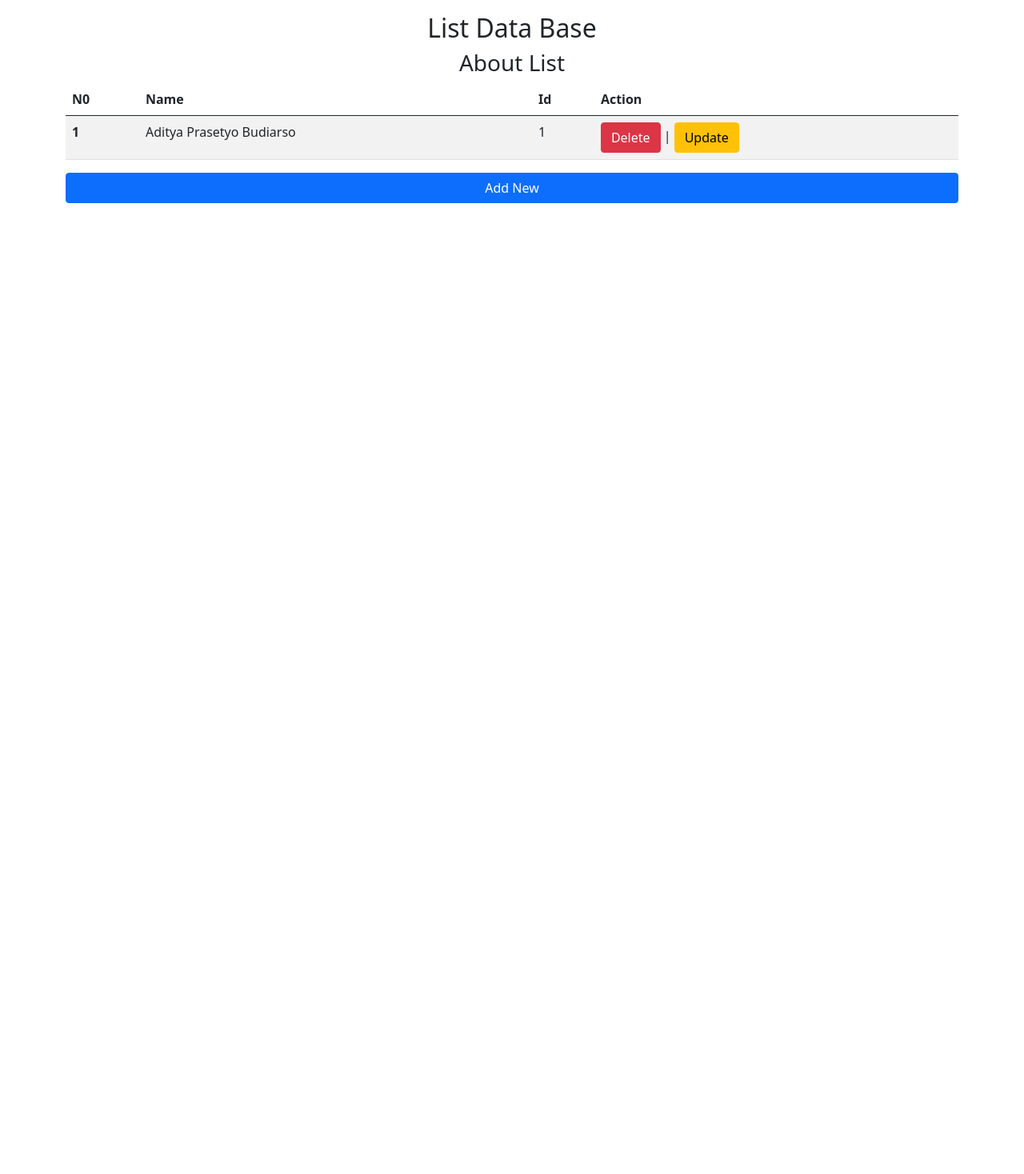
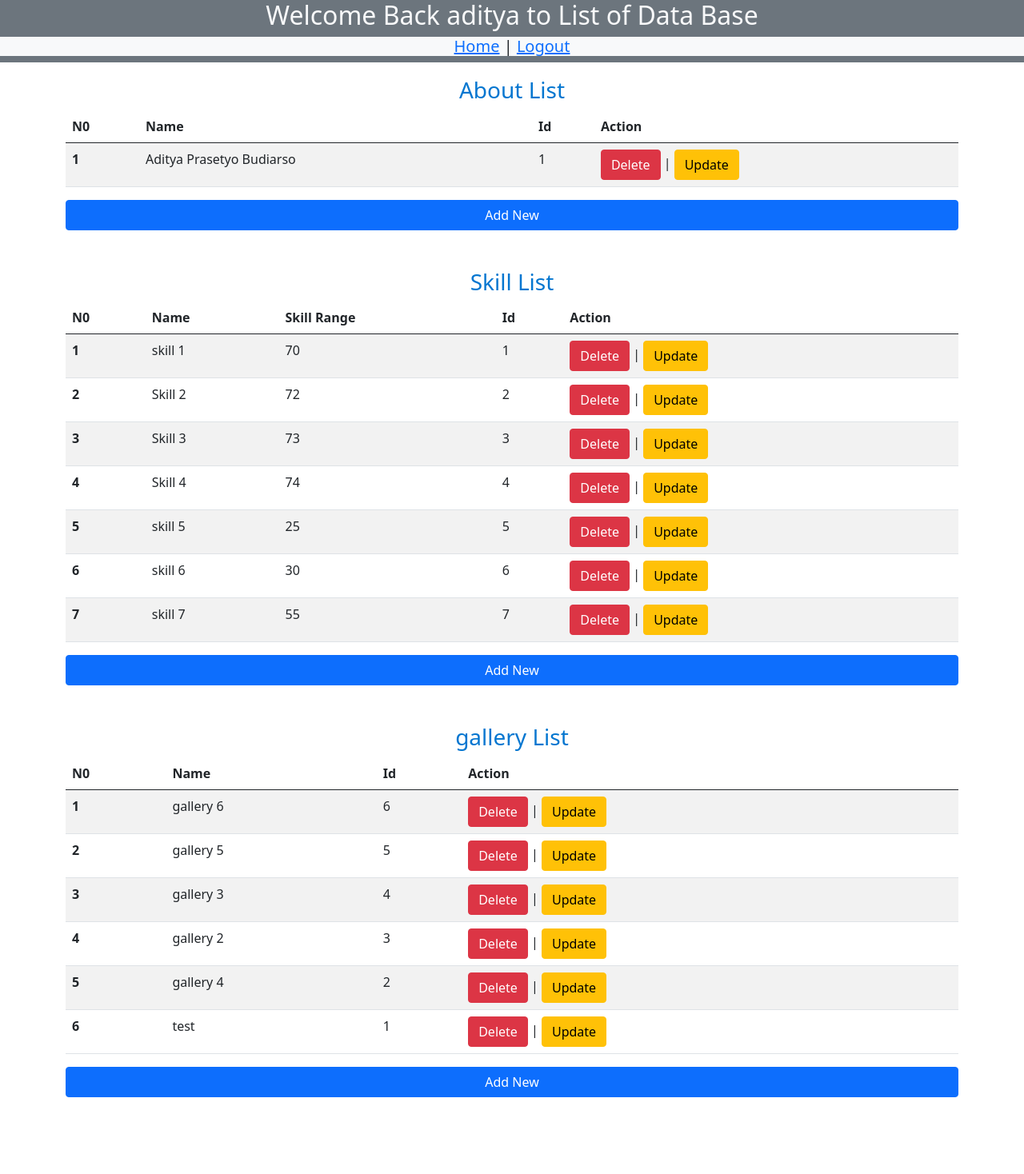
Before and after one commit to artso17/new-website-project, a Django app: page /list-view/ in a window 1280 px wide. Shown: the whole page at 80% size. Before the commit the page ends 254 px from the top, so only its background shows below. Run offline with Django 3.2, Linux system fonts and the light colour scheme; a user stored in the database is signed in; data comes from the database, SQL or seed files in the repository; both versions use the stored data as it was after the commit; some libraries are stand-ins or nearby versions.

Commit message:
membuat gallery form

```diff
--- a/website/home/forms.py
+++ b/website/home/forms.py
@@ -39,6 +39,11 @@ class SkillForm(forms.ModelForm):
         model = Skill
         exclude = []
         field = '__all__'
+        widgets = {
+            'Name': forms.TextInput(attrs={'class': 'form-control'}),
+            'Skill_Range': forms.NumberInput(attrs={'class': 'form-control'}),
+            'Publish': forms.CheckboxInput(attrs={'class': 'form-check-input'})
+        }
 
 
 class ServiceForm(forms.ModelForm):
--- a/website/home/views.py
+++ b/website/home/views.py
@@ -46,8 +46,15 @@ def LoginView(request):
 
 @login_required(login_url='login')
 def LogoutView(request):
-    logout(request)
-    return redirect('login')
+    if request.method == 'POST':
+        logout(request)
+        return redirect('login')
+
+    konteks = {
+        'title': 'Logout',
+    }
+
+    return render(request, 'logout.html', konteks)
 
 
 def HomeView(request):
@@ -84,7 +91,7 @@ def ListView(request):
     contact = Contact.objects.all()
 
     konteks = {
-        'title': 'List Data Base',
+        'title': 'List of Data Base',
         'abouts': abouts,
         'skills': skills,
         'services': services,
@@ -113,6 +120,7 @@ def CreateAboutView(request):
 def UpdateAboutView(request, pk):
     data = About.objects.get(id=pk)
     form = AboutForm(instance=data)
+    print(form)
     if request.method == 'POST':
         form = AboutForm(request.POST or None, instance=data)
         if form.is_valid():
@@ -136,3 +144,95 @@ def DeleteAboutView(request, pk):
         form.delete()
         return redirect('list')
     return render(request, 'delete_form.html', konteks)
+
+
+# skill
+@login_required(login_url='login')
+def CreateSkillView(request):
+    form = SkillForm()
+    if request.method == 'POST':
+        form = SkillForm(request.POST or None, request.FILES or None)
+        if form.is_valid():
+            form.save()
+        return redirect("list")
+    konteks = {
+        'title': 'Add New Skill',
+        'form': form,
+    }
+    return render(request, 'create_form.html', konteks)
+
+
+@login_required(login_url='login')
+def UpdateSkillView(request, pk):
+    data = Skill.objects.get(id=pk)
+    form = SkillForm(instance=data)
+    print(form)
+    if request.method == 'POST':
+        form = SkillForm(request.POST or None, instance=data)
+        if form.is_valid():
+            form.save()
+        return redirect('list')
+    konteks = {
+        'title': 'Skill',
+        'form': form,
+    }
+    return render(request, 'update_form.html', konteks)
+
+
+@login_required(login_url='login')
+def DeleteSkillView(request, pk):
+    form = Skill.objects.get(id=pk)
+    konteks = {
+        'title': 'Delete Data',
+        'form': form,
+    }
+    if request.method == "POST":
+        form.delete()
+        return redirect('list')
+    return render(request, 'delete_form.html', konteks)
+
+
+# gallery
+@login_required(login_url='login')
+def CreateGalleryView(request):
+    form = GalleryForm()
+    if request.method == 'POST':
+        form = GalleryForm(request.POST or None, request.FILES or None)
+        if form.is_valid():
+            form.save()
+        return redirect("list")
+    konteks = {
+        'title': 'Add New Gallery',
+        'form': form,
+    }
+    return render(request, 'create_form.html', konteks)
+
+
+@login_required(login_url='login')
+def UpdateGalleryView(request, pk):
+    data = Gallery.objects.get(id=pk)
+    form = GalleryForm(instance=data)
+    print(form)
+    if request.method == 'POST':
+        form = GalleryForm(request.POST or None, instance=data)
+        if form.is_valid():
+            form.save()
+        return redirect('list')
+    konteks = {
+        'title': 'Gallery',
+        'form': form,
+    }
+    return render(request, 'update_form.html', konteks)
+
+
+@login_required(login_url='login')
+def DeleteGalleryView(request, pk):
+    form = Gallery.objects.get(id=pk)
+    konteks = {
+        'title': 'Delete Data',
+        'form': form,
+    }
+    if request.method == "POST":
+        form.delete()
+        return redirect('list')
+    return render(request, 'delete_form.html', konteks)
--- a/website/static/css/style.css
+++ b/website/static/css/style.css
@@ -162,9 +162,8 @@ a.detail-gallery:hover .gallery-box,
 }
 
 
-
 /* contact css */
-form {
+form .form-style {
     display: grid;
     grid-template-areas: 'pertama kedua'
         'satu satu'
--- a/website/templates/admin_base.html
+++ b/website/templates/admin_base.html
@@ -8,6 +8,7 @@
 
     <!-- Bootstrap CSS -->
     <link href="{% static 'css/bootstrap/bootstrap.min.css' %}" rel="stylesheet" integrity="sha384-+0n0xVW2eSR5OomGNYDnhzAbDsOXxcvSN1TPprVMTNDbiYZCxYbOOl7+AMvyTG2x" crossorigin="anonymous">
+    <link rel="stylesheet" href="{% static 'css/style.css' %}">
 
     <title>
     {% block title %}
--- a/website/templates/index.html
+++ b/website/templates/index.html
@@ -282,7 +282,7 @@
 
 </ul>
 
-<form action="/" method="post">
+<form method="post" class='form-style'>
     {% csrf_token %}
     {{contact.as_p}}
     <input type="submit" value="Submit">
--- a/website/templates/list_view.html
+++ b/website/templates/list_view.html
@@ -7,14 +7,17 @@
 
 
 {% block content %}
-<main>
-    <div class="container py-3">
+<center>
+    <header class="fixed-top bg-secondary">
+        <h2 class="text-light">Welcome Back {{request.user}} to {{title}}</h2>
+        <h5 class="bg-light"><a href="{% url 'home' %}">Home</a> | <a href="{% url 'logout' %}">Logout</a></h5>
+    </header>
+</center>
+<main class='py-5'>
+    <div class="container ">
         <center>
-            <header>
-                <h2>{{title}}</h2>
-            </header>
             <main>
-                <section class="about-section">
+                <section class="about-section py-5">
                     <h3>About List</h3>
                     <table class="table table-striped">
                             <thead>
@@ -43,6 +46,83 @@
                         <a href="{% url 'createAbout' %}" class="btn btn-primary" type="button">Add New</a>
                     </div>
                 </section>
+
+
+
+
+
+                <!-- skill -->
+                <section class="skill-section">
+                    <h3>Skill List</h3>
+                    <table class="table table-striped">
+                            <thead>
+                            <tr>
+                                <th scope="col">N0</th>
+                                <th scope="col">Name</th>
+                                <th scope="col">Skill Range</th>
+                                <th scope="col">Id</th>
+                                <th scope="col">Action</th>
+                            </tr>
+                            </thead>
+                        <tbody>
+                            {% for skill in skills %}
+                                <tr>
+                                    <th scope="row">{{forloop.counter}}</th>
+                                    <td>{{skill.Name}}</td>
+                                    <td>{{skill.Skill_Range}}</td>
+                                    <td>{{skill.id}}</td>
+                                    <td>
+                                        <a class="btn btn-danger" href="{% url 'deleteSkill' skill.id %}" role="button">Delete</a> | <a class="btn btn-warning" href="{% url 'updateSkill' skill.id %}" role="button">Update</a>
+                                    </td>
+                                </tr>
+                            {% endfor %}
+
+                        </tbody>
+                    </table>
+                    <div class="d-grid gap-2">
+                        <a href="{% url 'createSkill' %}" class="btn btn-primary" type="button">Add New</a>
+                    </div>
+                </section>
+
+
+
+
+
+                <!--service  -->
+                <section class="gallery-section py-5">
+                    <h3>gallery List</h3>
+                    <table class="table table-striped">
+                            <thead>
+                            <tr>
+                                <th scope="col">N0</th>
+                                <th scope="col">Name</th>
+                                <th scope="col">Id</th>
+                                <th scope="col">Action</th>
+                            </tr>
+                            </thead>
+                        <tbody>
+                            {% for gallery in galleries %}
+                                <tr>
+                                    <th scope="row">{{forloop.counter}}</th>
+                                    <td>{{gallery.Name}}</td>
+                                    <td>{{gallery.id}}</td>
+                                    <td>
+                                        <a class="btn btn-danger" href="{% url 'deleteGallery' gallery.id %}" role="button">Delete</a> | <a class="btn btn-warning" href="{% url 'updateGallery' gallery.id %}" role="button">Update</a>
+                                    </td>
+                                </tr>
+                            {% endfor %}
+
+                        </tbody>
+                    </table>
+                    <div class="d-grid gap-2">
+                        <a href="{% url 'createAbout' %}" class="btn btn-primary" type="button">Add New</a>
+                    </div>
+                </section>
+
+
+
+
+
             </main>
 
         </center>
--- a/website/website/urls.py
+++ b/website/website/urls.py
@@ -20,11 +20,18 @@ from django.conf.urls.static import static
 from home.views import *
 
 urlpatterns = [
+    path('delete-gallery/<str:pk>/', DeleteGalleryView, name='deleteGallery'),
+    path('update-gallery/<str:pk>/', UpdateGalleryView, name='updateGallery'),
+    path('create-gallery', CreateGalleryView, name='createGallery'),
+    path('delete-skill/<str:pk>/', DeleteSkillView, name='deleteSkill'),
+    path('update-skill/<str:pk>/', UpdateSkillView, name='updateSkill'),
+    path('create-skill/', CreateSkillView, name='createSkill'),
     path('delete-about/<str:pk>/', DeleteAboutView, name='deleteAbout'),
     path('update-about/<str:pk>/', UpdateAboutView, name='updateAbout'),
     path('create-about/', CreateAboutView, name='createAbout'),
+    path('logout-user/', LogoutView, name='logout'),
     path('login-user/', LoginView, name='login'),
-    path('create-user/', CreateUserView, name='createUser'),
+    # path('create-user/', CreateUserView, name='createUser'),
     path('list-view/', ListView, name='list'),
     path('', HomeView, name='home'),
     path('admin/', admin.site.urls),
```
Also changed, not shown: website/templates/logout.html (added, +28 -0 lines), website/db.sqlite3, website/media/image/about/Screenshot_4.png (added).
